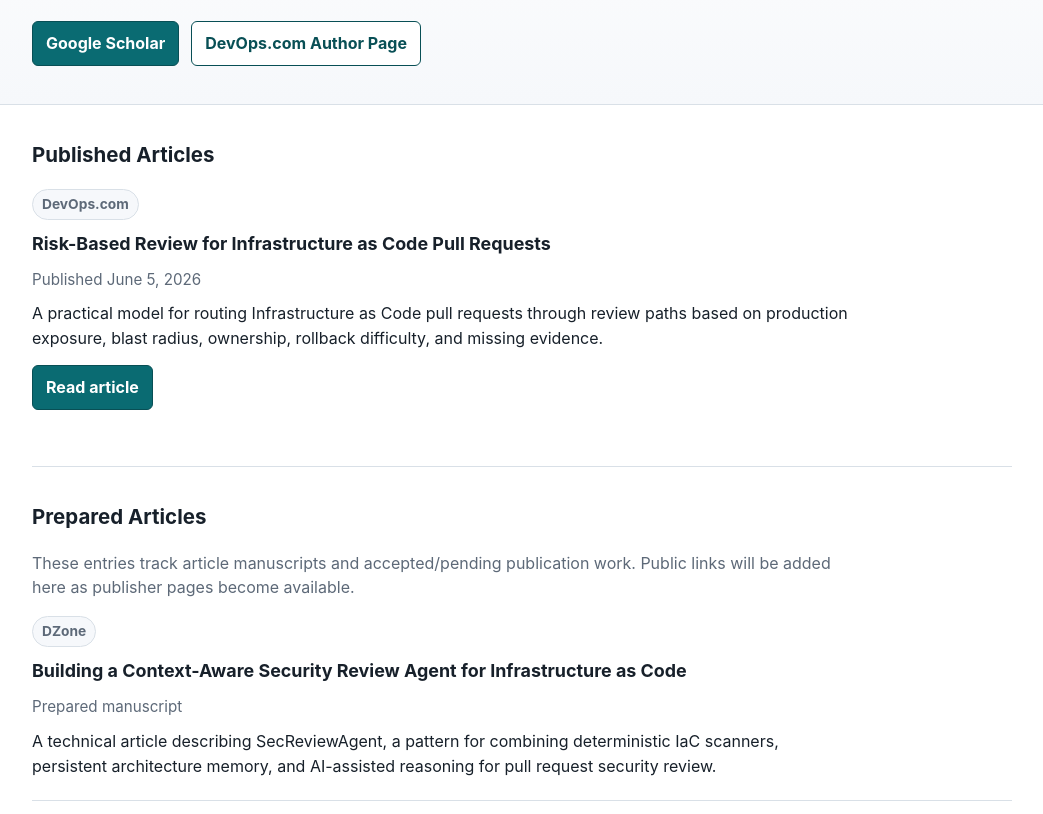
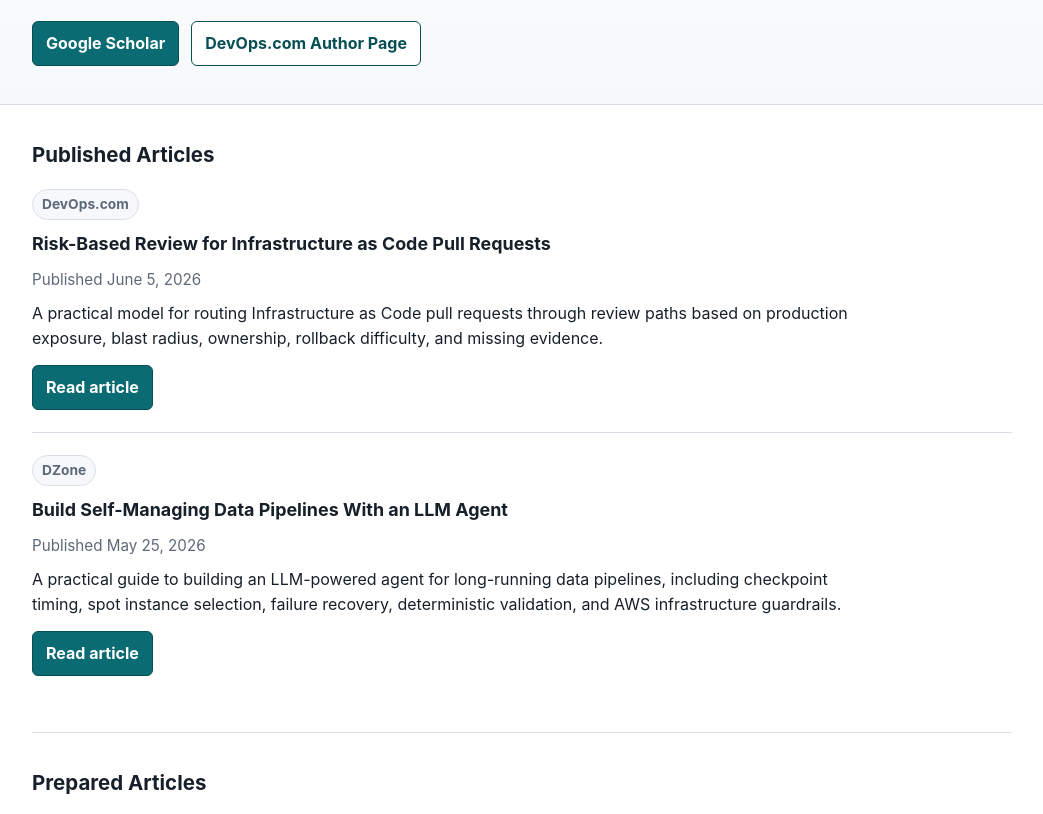
Before and after one commit to krishnamuppidi/publications, a plain HTML site: page index.html in a window 1280 px wide. Shown: the part 201-1015 px from the top of the page, without its empty margins (118-1161 px from the left). Drawn offline with Linux system fonts and the light colour scheme.

Commit message:
Add DZone LLM pipeline article

```diff
--- a/index.html
+++ b/index.html
@@ -198,6 +198,16 @@
             <a class="primary" href="https://devops.com/risk-based-review-for-infrastructure-as-code-pull-requests/">Read article</a>
           </div>
         </article>
+
+        <article class="article">
+          <span class="tag">DZone</span>
+          <h3>Build Self-Managing Data Pipelines With an LLM Agent</h3>
+          <div class="meta">Published May 25, 2026</div>
+          <p class="summary">A practical guide to building an LLM-powered agent for long-running data pipelines, including checkpoint timing, spot instance selection, failure recovery, deterministic validation, and AWS infrastructure guardrails.</p>
+          <div class="links">
+            <a class="primary" href="https://dzone.com/articles/llm-agent-self-managing-data-pipelines">Read article</a>
+          </div>
+        </article>
       </section>
 
       <section aria-labelledby="prepared">
```
